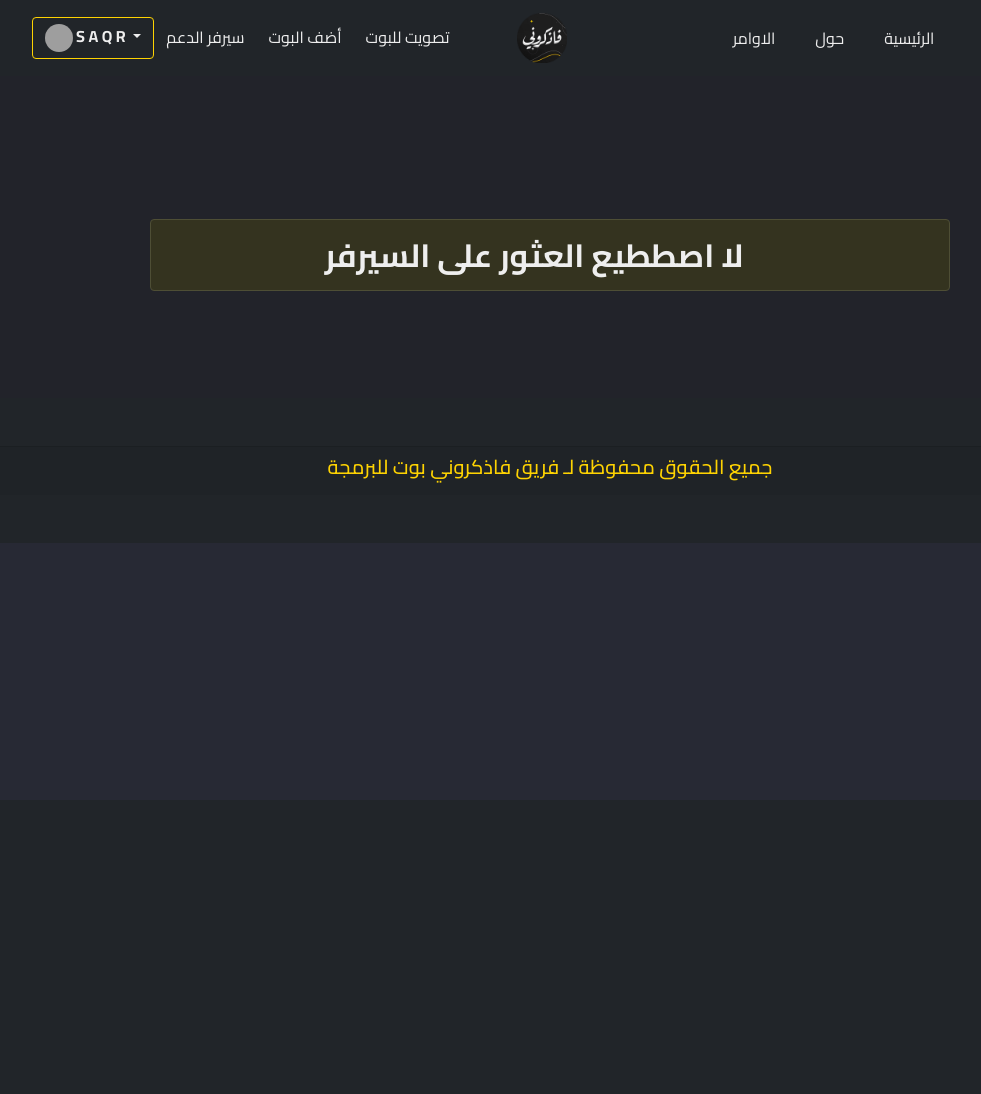
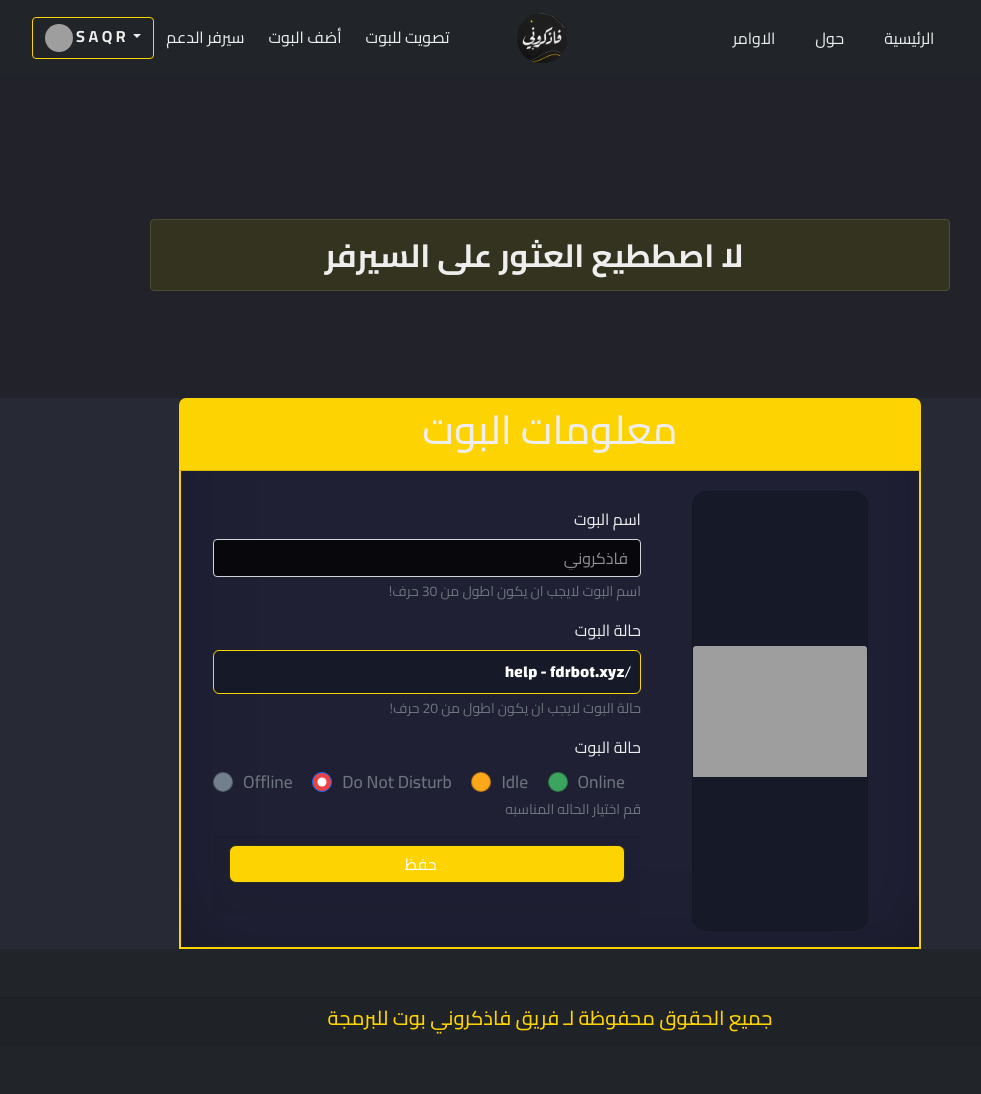
Before and after one commit to DwcTeam/fdrbot-website, a Flask app: page /saqr in a window 1280 px wide. Shown: the whole page, without its empty margins (90-1071 px from the left). Before the commit the page ends 483 px from the top, so only its background shows below. Run offline with Flask 2, Linux system fonts and the light colour scheme; parts of the project's set-up code (start-up, migrations or seed data) failed here and were passed over; some libraries are stand-ins or nearby versions; some web fonts are replaced; grey boxes are pictures that could not be loaded.

Commit message:
Update admin bot

```diff
--- a/static/css/style.css
+++ b/static/css/style.css
@@ -40,6 +40,13 @@ body {
     border-radius: var(--image);
 }
 /* end body */
+
+
+.form-control:disabled, .form-control[readonly] {
+    background-color: rgba(0, 0, 0, 0.767);
+    color: rgba(255,255,255,.55);
+    opacity: 1;
+}
 
 
 /* navbar */
@@ -355,6 +362,28 @@ nav ul li a:hover::after {
 }
 
 
+.online {
+    background-color: #3ba55d;
+}.online:checked {
+    background-color: #3ba55d;
+}
+.idle {
+    background-color: #faa81a;
+}.idle:checked {
+    background-color: #faa81a;
+}
+.dnd {
+    background-color: #ed4245;
+}.dnd:checked {
+    background-color: #ed4245;
+}
+.offline {
+    background-color: #747f8d;
+}.offline:checked {
+    background-color: #747f8d;
+}
+
+
 /* 404 */
 .error {
     background: var(--dark-section-bg);
--- a/templates/admin.html
+++ b/templates/admin.html
@@ -40,6 +40,88 @@
 </div>
 
 
+
+
+
+
+
+
+
+
+
+
+
+
+
+
+
+
+<section class="bot_4">
+    <div id="error"
+        style="border: none!important; background-color: var(--dark-section-bg-1); color: var(--color1);"
+        class="card bot_8">
+        <div style="background-color: var(--color3); border-radius: 7px 7px 0px 0px;"
+            class="card-header text-center">
+            <h1>معلومات البوت</h1>
+        </div>
+        <div class="card-body bot_5">
+            <br>
+            <section id="fdrbot">
+                <input type="file" id="imguploawd" style="display:none">
+                <div class="card bot_6" style="width: 11rem; margin-right: 35px; margin-top: -20px;">
+                    <img id="photoPreview"
+                        src="https://cdn.discordapp.com/attachments/854381955511746600/938683781504708658/Picsart_22-02-03_09-33-52-784.png"
+                        class="card-img-top" style="width: auto; height: auto;" alt="صورة البوت">
+                </div>
+                <div class="card bot_7" style="margin-right: 35px; margin-top: -20px; width: auto;">
+                    <div class="card-body">
+                        <div class="mb-3" disabled>
+                            <label class="form-label" disabled>اسم البوت</label>
+                            <input type="text" placeholder="اسم البوت" value="فاذكروني" class="form-control "
+                                id="botId" maxlength="18" disabled>
+                            <div class="form-text">اسم البوت لايجب ان يكون اطول من 30 حرف!</div>
+                        </div>
+                        <div class="mb-3">
+                            <label class="form-label">حالة البوت</label>
+                            <input type="text" placeholder="حالة البوت" value="/help - fdrbot.xyz"
+                                class="form-control bot_2" id="botId" maxlength="18">
+                            <div class="form-text">حالة البوت لايجب ان يكون اطول من 20 حرف!</div>
+                        </div>
+                        <div class="mb-3">
+                            <label class="form-label">حالة البوت</label><br>
+
+                            <div class="form-check form-check-inline h5">
+                                <input class="form-check-input online" type="radio" name="inlineRadioOptions" id="inlineRadio1" value="option1">
+                                <label class="form-check-label form-text" for="inlineRadio1">Online</label>
+                            </div>
+                            <div class="form-check form-check-inline h5">
+                                <input class="form-check-input idle" type="radio" name="inlineRadioOptions" id="inlineRadio2" value="option2">
+                                <label class="form-check-label form-text" for="inlineRadio2">Idle</label>
+                            </div>
+                            <div class="form-check form-check-inline h5">
+                                <input class="form-check-input dnd" type="radio" name="inlineRadioOptions" id="inlineRadio3" value="option3" checked>
+                                <label class="form-check-label form-text" for="inlineRadio3">Do Not Disturb</label>
+                            </div>
+                            <div class="form-check form-check-inline h5">
+                                <input class="form-check-input offline" type="radio" name="inlineRadioOptions" id="inlineRadio4" value="option4">
+                                <label class="form-check-label form-text" for="inlineRadio4">Offline</label>
+                            </div>
+                            <div class="form-text">قم اختيار الحاله المناسبه</div>
+
+                        </div>
+                        <div class="card-footer">
+                            <button class="bot_1 btn text-white w-100"> <i class="fas fa-save"></i>حفظ</button><br><br>
+                        </div>
+                    </div>
+                </div>
+            </section>
+        </div>
+    </div>
+</section>
+
+
+
+
 {% endblock %}
 
 {% block footer %}
```
